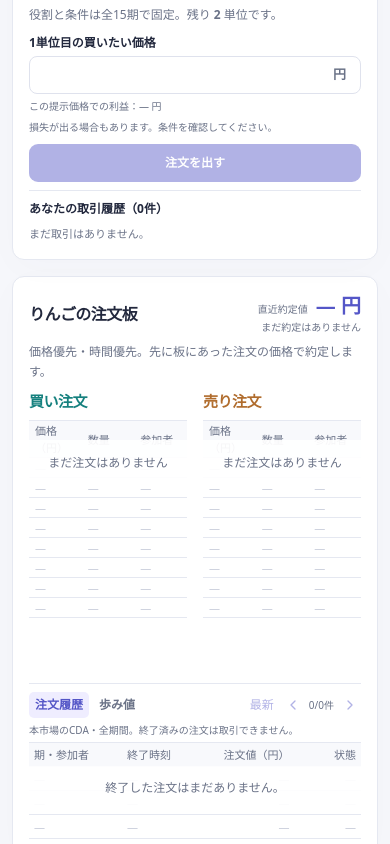
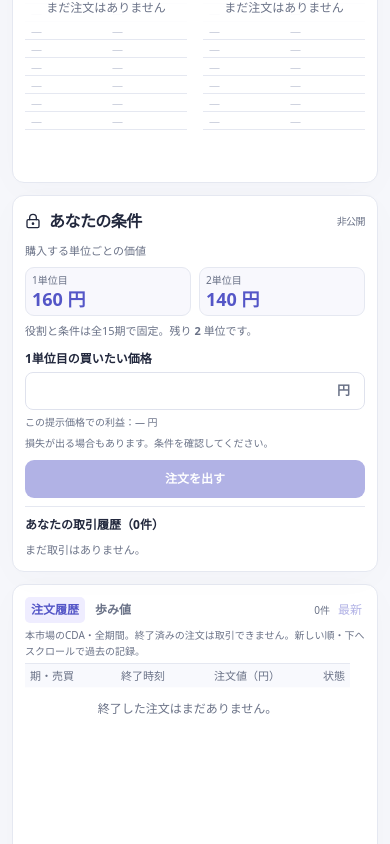
Before and after one commit to DKshawn/Double_Auction, a Next.js app: page /demo in a window 390 px wide. Shown: the part 840-1684 px from the top of the page. Built offline with nearby package versions, Linux system fonts and the light colour scheme.

Commit message:
Move CDA history into its own column and hide student participant IDs

```diff
--- a/src/components/study-market-history.tsx
+++ b/src/components/study-market-history.tsx
@@ -1,12 +1,10 @@
 "use client";
 
-import { useId, useState } from "react";
-import { ChevronLeft, ChevronRight } from "lucide-react";
+import { useId, useRef, useState } from "react";
 import { decimal, timeLabel } from "@/lib/client";
 import { INSTITUTIONS } from "@/lib/study-rules";
 import type { StudyMarketView, StudyOrderHistory } from "@/lib/study-types";
 
-const ROWS = 3;
 const ORDER_STATUS: Record<StudyOrderHistory["status"], string> = {
   replaced: "変更済み",
   cancelled: "取消済み",
@@ -18,28 +16,28 @@ const ORDER_STATUS: Record<StudyOrderHistory["status"], string> = {
 export function StudyMarketHistory({
   trades,
   orders,
+  participantId,
+  showParticipants = false,
+  standalone = false,
 }: {
   trades: StudyMarketView["trades"];
   orders: StudyMarketView["orderHistory"];
+  participantId?: string;
+  showParticipants?: boolean;
+  standalone?: boolean;
 }) {
   const [mode, setMode] = useState<"orders" | "trades">("orders");
   const panelId = useId();
+  const list = useRef<HTMLDivElement>(null);
   const showOrders = mode === "orders";
   const label = showOrders ? "注文履歴" : "歩み値";
-  // Anchor older records so incoming updates do not move the records someone
-  // is reading. The latest view follows new entries.
-  const [anchor, setAnchor] = useState<string | null>(null);
   const newestFirst = showOrders ? orders.toReversed() : trades.toReversed();
-  const start = anchor
-    ? Math.max(
-        0,
-        newestFirst.findIndex((trade) => trade.id === anchor),
-      )
-    : 0;
-  const rows = newestFirst.slice(start, start + ROWS);
 
   return (
-    <section className="study-market-history" aria-label="市場の注文・約定履歴">
+    <section
+      className={`study-market-history${standalone ? " panel study-section study-history-panel" : ""}`}
+      aria-label="市場の注文・約定履歴"
+    >
       <div className="study-history-heading">
         <div
           className="study-history-switch"
@@ -54,55 +52,36 @@ export function StudyMarketHistory({
               aria-controls={panelId}
               onClick={() => {
                 setMode(value);
-                setAnchor(null);
+                list.current?.scrollTo({ top: 0 });
               }}
             >
               {value === "orders" ? "注文履歴" : "歩み値"}
             </button>
           ))}
         </div>
-        <nav className="study-history-pages" aria-label={`${label}の表示範囲`}>
+        <div className="study-history-pages">
+          <span>{newestFirst.length}件</span>
           <button
             type="button"
             className="text-button"
-            disabled={start === 0}
-            onClick={() => setAnchor(null)}
+            disabled={!newestFirst.length}
+            onClick={() => list.current?.scrollTo({ top: 0 })}
           >
             最新
           </button>
-          <button
-            type="button"
-            className="text-button"
-            aria-label={`新しい${showOrders ? "注文履歴" : "約定"}を表示`}
-            disabled={start === 0}
-            onClick={() =>
-              setAnchor(start <= ROWS ? null : newestFirst[start - ROWS].id)
-            }
-          >
-            <ChevronLeft size={16} />
-          </button>
-          <span>
-            {rows.length ? `${start + 1}–${start + rows.length}` : "0"}/
-            {newestFirst.length}件
-          </span>
-          <button
-            type="button"
-            className="text-button"
-            aria-label={`古い${showOrders ? "注文履歴" : "約定"}を表示`}
-            disabled={start + ROWS >= newestFirst.length}
-            onClick={() => setAnchor(newestFirst[start + ROWS].id)}
-          >
-            <ChevronRight size={16} />
-          </button>
-        </nav>
+        </div>
       </div>
       <p className="study-history-caption">
         {showOrders
-          ? "本市場のCDA・全期間。終了済みの注文は取引できません。"
-          : "本市場の全期間の約定記録。新しい順に表示します。"}
+          ? "本市場のCDA・全期間。終了済みの注文は取引できません。新しい順・下へスクロールで過去の記録。"
+          : "本市場の全期間の約定記録。新しい順・下へスクロールで過去の記録。"}
       </p>
       <div
         id={panelId}
+        ref={list}
+        tabIndex={0}
+        role="region"
+        aria-label={`${label}の一覧・スクロールで全件表示`}
         className={`study-tape-rows${showOrders ? " study-quote-history" : ""}`}
       >
         <table
@@ -110,7 +89,13 @@ export function StudyMarketHistory({
         >
           <thead>
             <tr>
-              <th scope="col">{showOrders ? "期・参加者" : "期・制度"}</th>
+              <th scope="col">
+                {showOrders
+                  ? showParticipants
+                    ? "期・参加者"
+                    : "期・売買"
+                  : "期・制度"}
+              </th>
               <th scope="col">{showOrders ? "終了時刻" : "時刻"}</th>
               <th scope="col">
                 {showOrders ? "注文値（円）" : "約定値（円）"}
@@ -119,11 +104,28 @@ export function StudyMarketHistory({
             </tr>
           </thead>
           <tbody>
-            {rows.map((trade) =>
+            {newestFirst.map((trade) =>
               "closedAt" in trade ? (
-                <tr key={trade.id} className="study-ended-order">
+                <tr
+                  key={trade.id}
+                  className={`study-ended-order${trade.participantId === participantId ? " study-own-order" : ""}`}
+                >
                   <td>
-                    第{trade.round}期<small>{trade.alias}</small>
+                    第{trade.round}期
+                    <small
+                      className={
+                        trade.side === "buyer" ? "buy-text" : "sell-text"
+                      }
+                    >
+                      {showParticipants
+                        ? trade.alias
+                        : trade.side === "buyer"
+                          ? "買い"
+                          : "売り"}
+                    </small>
+                    {trade.participantId === participantId && (
+                      <span className="study-own-order-tag">あなた</span>
+                    )}
                   </td>
                   <td
                     title={`提示 ${timeLabel(trade.at)} → 終了 ${timeLabel(trade.closedAt)}`}
@@ -149,21 +151,9 @@ export function StudyMarketHistory({
                 </tr>
               ),
             )}
-            {Array.from({ length: ROWS - rows.length }, (_, i) => (
-              <tr
-                key={`empty-${i}`}
-                className="study-book-placeholder"
-                aria-hidden="true"
-              >
-                <td>—</td>
-                <td>—</td>
-                <td>—</td>
-                <td>—</td>
-              </tr>
-            ))}
           </tbody>
         </table>
-        {!rows.length && (
+        {!newestFirst.length && (
           <p className="study-empty">
             {showOrders
               ? "終了した注文はまだありません。"
--- a/src/components/study-room.tsx
+++ b/src/components/study-room.tsx
@@ -73,6 +73,7 @@ export function StudyRoom({
   const [selected, setSelected] = useState(1);
   const market =
     teacher?.markets.find((m) => m.id === selected) ?? study.market;
+  const cdaLayout = !teacher && market.institution === "cda";
   const remaining =
     view.phase === "running" && market.deadline !== null
       ? Math.max(0, market.deadline - now)
@@ -360,7 +361,7 @@ export function StudyRoom({
             </div>
           )}
         <div
-          className={`study-trading-grid ${teacher ? "teacher-layout" : ""} ${market.institution === "posted" && view.me.role === "buyer" ? "purchase-layout" : ""}`}
+          className={`study-trading-grid ${teacher ? "teacher-layout" : ""} ${cdaLayout ? "cda-layout" : ""} ${market.institution === "posted" && view.me.role === "buyer" ? "purchase-layout" : ""}`}
         >
           <div className="study-market-column">
             {teacher ? (
@@ -382,11 +383,21 @@ export function StudyRoom({
               />
             )}
           </div>
+          {cdaLayout && (
+            <StudyMarketHistory
+              key={market.id}
+              trades={market.trades}
+              orders={market.orderHistory}
+              participantId={view.me.id}
+              standalone
+            />
+          )}
           {!teacher && (
             <aside className="panel study-section private-panel">
               <h2>
                 <LockKeyhole size={16} /> あなたの条件 <small>非公開</small>
               </h2>
+              <div className="study-private-values">
                 <p>
                   {view.me.role === "buyer"
                     ? "購入する単位ごとの価値"
@@ -409,6 +420,8 @@ export function StudyRoom({
                   役割と条件は全15期で固定。残り <b>{2 - study.unitsUsed}</b>{" "}
                   単位です。
                 </p>
+              </div>
+              <div className="study-private-order">
                 <StudentOrder
                   key={`${market.round}-${market.stageKey}-${study.unitsUsed}`}
                   view={view}
@@ -416,6 +429,7 @@ export function StudyRoom({
                   command={command}
                   disabled={blocked}
                 />
+              </div>
               <StudyPersonalHistory
                 key={`${view.code}-${view.me.id}-${study.myTrades.at(-1)?.id ?? "empty"}`}
                 trades={study.myTrades}
@@ -667,6 +681,14 @@ function TeacherControls({
 
 function OrderBook({ view, market, command, disabled }: MarketProps) {
   const latest = market.trades.at(-1);
+  const teacher = view.me.role === "teacher";
+  const best = market.orders
+    .filter((o) => o.side !== view.me.role)
+    .sort(
+      (a, b) =>
+        (view.me.role === "buyer" ? a.price - b.price : b.price - a.price) ||
+        a.sequence - b.sequence,
+    )[0];
   return (
     <section className="panel study-section study-order-book">
       <div className="study-book-heading">
@@ -710,15 +732,27 @@ function OrderBook({ view, market, command, disabled }: MarketProps) {
                     <tr>
                       <th>価格（円）</th>
                       <th>数量</th>
-                      <th>参加者</th>
+                      {teacher && <th>参加者</th>}
                     </tr>
                   </thead>
                   <tbody>
                     {rows.map((o) => (
-                      <tr key={o.id}>
-                        <td>{o.price}</td>
+                      <tr
+                        key={o.id}
+                        className={
+                          o.participantId === view.me.id
+                            ? "study-own-order"
+                            : undefined
+                        }
+                      >
+                        <td>
+                          {o.price}
+                          {o.participantId === view.me.id && (
+                            <span className="study-own-order-tag">あなた</span>
+                          )}
+                        </td>
                         <td>1</td>
-                        <td>{o.alias}</td>
+                        {teacher && <td>{o.alias}</td>}
                       </tr>
                     ))}
                     {Array.from(
@@ -731,7 +765,7 @@ function OrderBook({ view, market, command, disabled }: MarketProps) {
                         >
                           <td>—</td>
                           <td>—</td>
-                          <td>—</td>
+                          {teacher && <td>—</td>}
                         </tr>
                       ),
                     )}
@@ -741,41 +775,37 @@ function OrderBook({ view, market, command, disabled }: MarketProps) {
                   <p className="study-empty">まだ注文はありません</p>
                 )}
               </div>
-              <div className="study-book-action">
-                {rows.length > 0 &&
-                  side !== view.me.role &&
-                  view.me.role !== "teacher" && (
-                    <>
-                      <button
-                        className="button secondary full"
-                        disabled={disabled || view.study!.unitsUsed >= 2}
-                        onClick={() =>
-                          void command({
-                            type: "study-accept",
-                            orderId: rows[0].id,
-                          })
-                        }
-                      >
-                        {money(rows[0].price)}で
-                        {side === "seller" ? "買う" : "売る"}
-                      </button>
-                      <ExpectedProfit
-                        view={view}
-                        price={rows[0].price}
-                        quantity={1}
-                      />
-                    </>
-                  )}
-              </div>
             </div>
           );
         })}
       </div>
+      {!teacher && (
+        <div className="study-book-action">
+          {best && (
+            <>
+              <ExpectedProfit view={view} price={best.price} quantity={1} />
+              <button
+                className="button secondary"
+                disabled={disabled || view.study!.unitsUsed >= 2}
+                onClick={() =>
+                  void command({ type: "study-accept", orderId: best.id })
+                }
+              >
+                {money(best.price)}で
+                {view.me.role === "buyer" ? "買う" : "売る"}
+              </button>
+            </>
+          )}
+        </div>
+      )}
+      {teacher && (
         <StudyMarketHistory
           key={market.id}
           trades={market.trades}
           orders={market.orderHistory}
+          showParticipants
         />
+      )}
     </section>
   );
 }
@@ -1040,20 +1070,20 @@ function StudentOrder({ view, market, command, disabled }: MarketProps) {
             : "価格と数量を確定"}
       </button>
       {market.institution === "cda" && market.myOrders.length > 0 && (
-        <>
+        <div className="study-standing-order">
           <p className="field-help">
-            現在 {money(market.myOrders[0].price)}{" "}
-            で注文中。再送信すると置き換わります。
+            注文中：{money(market.myOrders[0].price)}（再送信で変更）
           </p>
           <button
             type="button"
             className="text-button"
+            aria-label="注文を取り消す"
             disabled={disabled}
             onClick={() => void command({ type: "study-cancel" })}
           >
-            注文を取り消す
+            取消
           </button>
-        </>
+        </div>
       )}
     </form>
   );
--- a/src/styles/study.css
+++ b/src/styles/study.css
@@ -228,7 +228,8 @@
   font-weight: 400;
   color: var(--muted);
 }
-.private-panel > p {
+.private-panel > p,
+.study-private-values > p {
   font-size: 12px;
   color: var(--muted);
 }
@@ -582,6 +583,52 @@
   display: flex;
   flex-direction: column;
 }
+.study-trading-grid.cda-layout {
+  grid-template-columns: minmax(0, 1.4fr) minmax(300px, 1fr) minmax(0, 1.1fr);
+  grid-template-areas: "market history prices" "personal history prices";
+  grid-template-rows: auto 1fr;
+  gap: 12px;
+}
+.cda-layout > .study-section,
+.cda-layout > .study-market-column > .study-section {
+  padding: 12px;
+}
+.cda-layout > .private-panel {
+  display: grid;
+  grid-template-columns: minmax(0, 1fr) minmax(0, 1.1fr);
+  grid-template-areas: "title title" "values order" "own order";
+  gap: 6px 12px;
+  align-content: start;
+}
+.cda-layout > .private-panel h2 {
+  grid-area: title;
+  margin-bottom: 0;
+}
+.cda-layout .study-private-values {
+  grid-area: values;
+  min-width: 0;
+}
+.cda-layout .study-private-values > p {
+  font-size: 11px;
+}
+.cda-layout .study-private-order {
+  grid-area: order;
+  min-width: 0;
+}
+.cda-layout .study-private-order .study-order-form {
+  margin: 0;
+}
+.cda-layout .study-personal-history {
+  grid-area: own;
+  margin-top: 0;
+}
+.cda-layout .study-private-values .study-values > div {
+  padding: 4px 6px;
+}
+.cda-layout .study-private-values .study-values b {
+  font-size: 18px;
+  margin-top: 0;
+}
 .study-trading-grid .study-values {
   margin: 6px 0;
   gap: 8px;
@@ -799,8 +846,19 @@
   line-height: 17px;
 }
 .study-order-book .study-book-action {
-  min-height: 65px;
+  display: flex;
+  align-items: center;
+  justify-content: flex-end;
+  gap: 10px;
+  min-height: 40px;
   padding-top: 6px;
+}
+.study-order-book .study-book-action .button {
+  padding: 5px 10px;
+}
+.study-order-book .study-book-action small {
+  display: inline;
+  margin: 0;
 }
 .study-order-book .study-book .field-help {
   margin-top: 4px;
@@ -808,10 +866,57 @@
 .study-order-book .study-book-rows .study-empty {
   top: 20px;
 }
+.cda-layout .study-book-heading {
+  min-height: 32px;
+  margin-bottom: 4px;
+}
+.cda-layout .study-book-heading h2 {
+  margin: 0;
+  font-size: 14px;
+}
+.cda-layout .study-last-trade small {
+  line-height: 13px;
+}
+.cda-layout .study-order-book > p {
+  font-size: 10px;
+  line-height: 16px;
+}
+.cda-layout .study-book h3 {
+  font-size: 12px;
+  line-height: 18px;
+}
+.cda-layout .study-book th,
+.cda-layout .study-book td {
+  height: 18px;
+  line-height: 15px;
+  font-size: 11px;
+}
+.cda-layout .study-book-rows .study-empty {
+  top: 18px;
+}
+.study-standing-order {
+  display: flex;
+  align-items: center;
+  justify-content: space-between;
+  gap: 6px;
+}
+.study-standing-order .text-button {
+  flex-shrink: 0;
+  padding: 2px 0;
+  font-size: 11px;
+}
 .study-market-history {
   margin-top: auto;
   padding-top: 8px;
   border-top: 1px solid var(--line);
+}
+.study-history-panel {
+  grid-area: history;
+  display: flex;
+  flex-direction: column;
+  margin-top: 0;
+  contain: size;
+  min-height: 350px;
 }
 .study-market-history .study-history-heading {
   min-height: 24px;
@@ -844,9 +949,25 @@
 }
 .study-tape-rows {
   position: relative;
+  overflow: auto;
+  max-height: 420px;
+  scrollbar-gutter: stable;
+}
+.study-history-panel .study-tape-rows {
+  flex: 1;
+  height: 0;
+  min-height: 250px;
+  max-height: none;
 }
 .study-tape-rows table {
   table-layout: fixed;
+  margin: 0;
+}
+.study-tape-rows th {
+  position: sticky;
+  top: 0;
+  z-index: 1;
+  background: #f8f9fd;
 }
 .study-tape-rows th:first-child {
   width: 40%;
@@ -878,6 +999,15 @@
   color: var(--muted);
   font-size: 9px;
 }
+.study-tape-rows td small.buy-text {
+  color: var(--buy);
+}
+.study-tape-rows td small.sell-text {
+  color: var(--sell);
+}
+.study-tape-rows td:first-child {
+  white-space: normal;
+}
 .study-tape-rows .study-empty {
   position: absolute;
   inset: 24px 0 auto;
@@ -898,6 +1028,16 @@
 }
 .study-ended-order {
   color: var(--muted);
+}
+.study-own-order {
+  background: #f3f2fe;
+}
+.study-own-order-tag {
+  display: inline-block;
+  margin-left: 5px;
+  font-size: 9px;
+  line-height: 14px;
+  color: var(--accent);
 }
 .study-order-status {
   display: inline-block;
@@ -1156,6 +1296,11 @@
   margin: 0;
 }
 @media (max-width: 1199px) {
+  .study-trading-grid.cda-layout {
+    grid-template-columns: minmax(0, 1.4fr) minmax(300px, 1fr);
+    grid-template-areas: "market history" "personal history" "prices prices";
+    grid-template-rows: auto auto auto;
+  }
   .study-trading-grid.teacher-layout {
     grid-template-columns: minmax(0, 1fr);
     grid-template-areas: "market" "prices";
@@ -1179,6 +1324,22 @@
   }
 }
 @media (max-width: 760px) {
+  .study-trading-grid.cda-layout {
+    grid-template-columns: minmax(0, 1fr);
+    grid-template-areas: "market" "personal" "history" "prices";
+    grid-template-rows: auto;
+  }
+  .cda-layout > .private-panel {
+    display: flex;
+    gap: 8px;
+  }
+  .study-history-panel {
+    contain: none;
+  }
+  .study-history-panel .study-tape-rows {
+    height: 360px;
+    flex: none;
+  }
   .study-shell .header-inner {
     height: auto;
     min-height: 56px;
```
Lines whose indentation alone changed are shown as unchanged.
